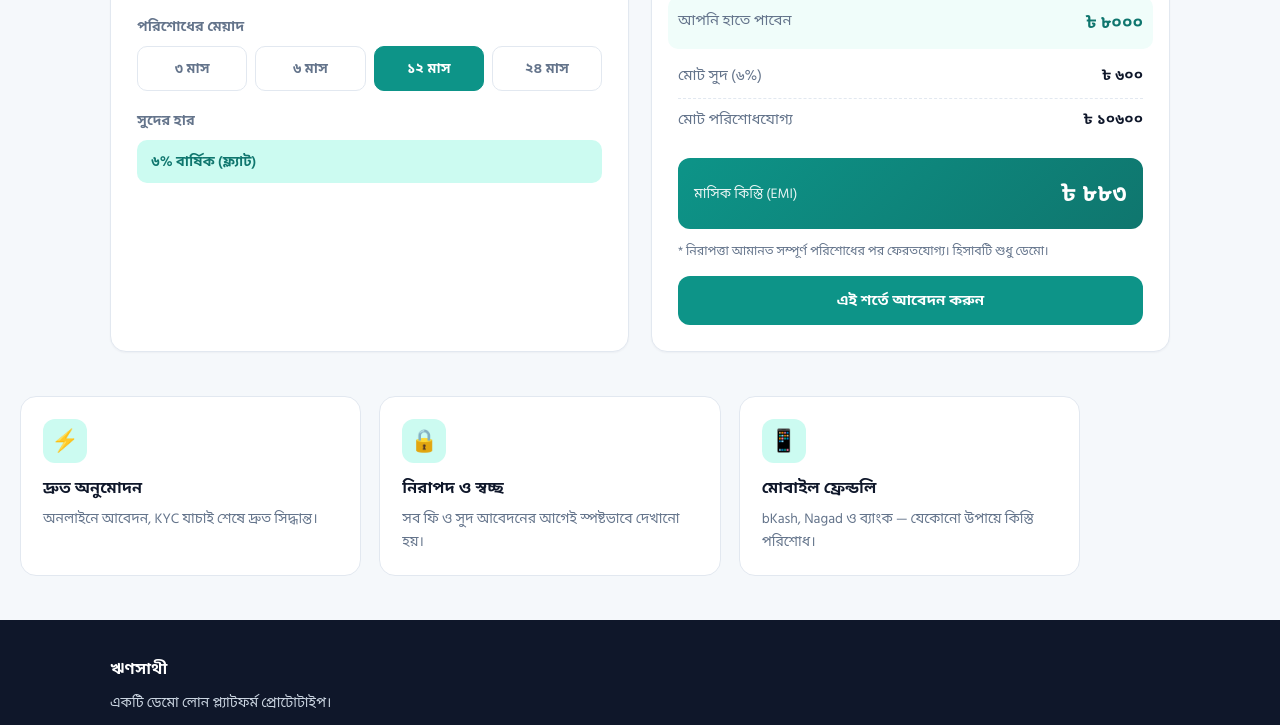
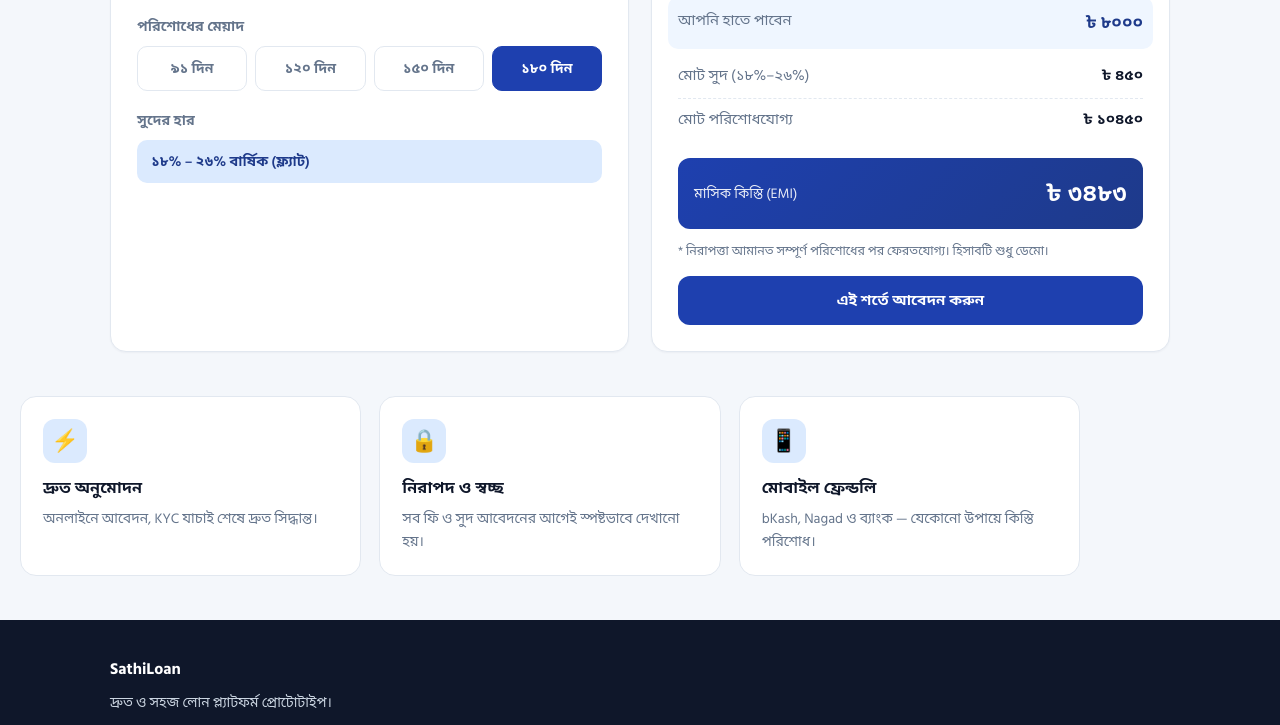
Before and after one commit to mdasifmdasif55555-glitch/LOAN-WEB, a plain HTML site: page index.html in a window 1280 px wide. Shown: the part 594-1319 px from the top of the page. Drawn offline with nearby package versions, Linux system fonts and the light colour scheme.

Commit message:
Update loan platform title and interest rates

```diff
--- a/index.html
+++ b/index.html
@@ -3,16 +3,16 @@
 <head>
 <meta charset="UTF-8" />
 <meta name="viewport" content="width=device-width, initial-scale=1.0" />
-<title>ঋণসাথী — সহজ লোন প্ল্যাটফর্ম</title>
+<title>SathiLoan — দ্রুত ও সহজ লোন</title>
 <link rel="preconnect" href="https://fonts.googleapis.com" />
 <link rel="preconnect" href="https://fonts.gstatic.com" crossorigin />
 <link href="https://fonts.googleapis.com/css2?family=Hind+Siliguri:wght@400;500;600;700&display=swap" rel="stylesheet" />
 <script src="https://cdn.jsdelivr.net/npm/@supabase/supabase-js@2"></script>
 <style>
   :root{
-    --bg:#f5f8fb; --card:#fff; --ink:#0f172a; --muted:#64748b;
-    --line:#e2e8f0; --brand:#0d9488; --brand-dark:#0f766e;
-    --brand-soft:#ccfbf1; --warn-soft:#fef3c7; --warn:#b45309;
+    --bg:#f4f7fb; --card:#fff; --ink:#0f172a; --muted:#64748b;
+    --line:#e2e8f0; --brand:#1e40af; --brand-dark:#1e3a8a;
+    --brand-soft:#dbeafe; --warn-soft:#fef3c7; --warn:#b45309;
     --danger:#dc2626; --ok:#059669; --radius:16px;
   }
   *{box-sizing:border-box;margin:0;padding:0}
@@ -88,11 +88,9 @@
   .calc-grid{display:grid;grid-template-columns:1fr 1fr;gap:22px;margin-top:12px}
   label.lbl{display:block;font-size:14px;font-weight:600;color:var(--muted);margin:18px 0 8px}
   label.lbl:first-of-type{margin-top:0}
-
   .amount-display{font-size:30px;font-weight:700;color:var(--brand);margin-bottom:6px}
   input[type=range]{width:100%;accent-color:var(--brand);height:6px;cursor:pointer}
   .range-labels{display:flex;justify-content:space-between;font-size:12px;color:var(--muted);margin-top:4px}
-
   .term-btns{display:grid;grid-template-columns:repeat(4,1fr);gap:8px}
   .term-btns button{
     padding:10px 0;border:1.5px solid var(--line);background:#fff;border-radius:10px;
@@ -100,7 +98,6 @@
   }
   .term-btns button:hover{border-color:var(--brand);color:var(--brand)}
   .term-btns button.active{background:var(--brand);border-color:var(--brand);color:#fff}
-
   .rate-box{background:var(--brand-soft);color:var(--brand-dark);font-weight:600;padding:10px 14px;border-radius:10px;font-size:14px}
 
   /* Breakdown */
@@ -109,9 +106,8 @@
   .breakdown li:last-child{border-bottom:none}
   .breakdown li span{color:var(--muted)}
   .breakdown li b{font-weight:600}
-  .breakdown li.net{background:#f0fdfa;margin:6px -10px;padding:12px 10px;border-radius:10px;border-bottom:none}
+  .breakdown li.net{background:#eff6ff;margin:6px -10px;padding:12px 10px;border-radius:10px;border-bottom:none}
   .breakdown li.net b{color:var(--brand-dark);font-size:17px}
-
   .emi-box{
     margin-top:16px;padding:16px;border-radius:12px;
     background:linear-gradient(135deg,var(--brand),var(--brand-dark));color:#fff;
@@ -119,7 +115,6 @@
   }
   .emi-box span{font-size:14px;opacity:.9}
   .emi-box b{font-size:24px;font-weight:700}
-
   .note{font-size:12.5px;color:var(--muted);margin-top:12px}
 
   /* Features */
@@ -207,7 +202,7 @@
 
 <header class="nav">
   <div class="wrap nav-inner">
-    <a class="brand" href="#" onclick="go('home');return false">ঋণ<span>সাথী</span></a>
+    <a class="brand" href="#" onclick="go('home');return false">Sathi<span>Loan</span></a>
     <nav>
       <a href="#" onclick="go('home');return false">হোম</a>
       <a href="#" onclick="go('apply');return false">আবেদন</a>
@@ -221,8 +216,8 @@
   <!-- ============ HOME / CALCULATOR ============ -->
   <section id="page-home">
     <div class="hero wrap">
-      <h1>সহজে, দ্রুত, <em>স্বচ্ছ</em> লোন</h1>
-      <p>১০,০০০ টাকা থেকে শুরু · ৬% বার্ষিক সুদ · সম্পূর্ণ অনলাইনে</p>
+      <h1>দ্রুত ও সহজ <em>লোন</em></h1>
+      <p>৯১ থেকে ১৮০ দিনের মেয়াদ · ১৮%–২৬% বার্ষিক সুদ · অনলাইনে আবেদন</p>
       <button class="btn" onclick="go('apply')">এখনই আবেদন করুন</button>
     </div>
 
@@ -236,14 +231,14 @@
 
         <label class="lbl">পরিশোধের মেয়াদ</label>
         <div class="term-btns" id="termBtns">
-          <button type="button" data-m="3">৩ মাস</button>
-          <button type="button" data-m="6">৬ মাস</button>
-          <button type="button" data-m="12" class="active">১২ মাস</button>
-          <button type="button" data-m="24">২৪ মাস</button>
+          <button type="button" data-m="3">৯১ দিন</button>
+          <button type="button" data-m="6">১২০ দিন</button>
+          <button type="button" data-m="9">১৫০ দিন</button>
+          <button type="button" data-m="12" class="active">১৮০ দিন</button>
         </div>
 
         <label class="lbl">সুদের হার</label>
-        <div class="rate-box">৬% বার্ষিক (ফ্ল্যাট)</div>
+        <div class="rate-box">১৮% – ২৬% বার্ষিক (ফ্ল্যাট)</div>
       </div>
 
       <div class="card">
@@ -253,7 +248,7 @@
           <li><span>নিরাপত্তা আমানত (১০%)</span><b id="bDeposit">৳ ১,০০০</b></li>
           <li><span>প্রসেসিং ফি (১০%)</span><b id="bFee">৳ ১,০০০</b></li>
           <li class="net"><span>আপনি হাতে পাবেন</span><b id="bNet">৳ ৮,০০০</b></li>
-          <li><span>মোট সুদ (৬%)</span><b id="bInterest">৳ ৬০০</b></li>
+          <li><span>মোট সুদ (১৮%–২৬%)</span><b id="bInterest">৳ ৬০০</b></li>
           <li><span>মোট পরিশোধযোগ্য</span><b id="bTotal">৳ ১০,৬০০</b></li>
         </ul>
         <div class="emi-box">
@@ -324,12 +319,12 @@
             </select>
           </div>
           <div class="field">
-            <label>মেয়াদ (মাস)</label>
+            <label>মেয়াদ</label>
             <select name="term" required>
-              <option value="3">৩ মাস</option>
-              <option value="6">৬ মাস</option>
-              <option value="12" selected>১২ মাস</option>
-              <option value="24">২৪ মাস</option>
+              <option value="3">৯১ দিন</option>
+              <option value="6">১২০ দিন</option>
+              <option value="9">১৫০ দিন</option>
+              <option value="12" selected>১৮০ দিন</option>
             </select>
           </div>
         </div>
@@ -417,8 +412,8 @@
 
 <footer>
   <div class="wrap">
-    <div style="font-size:16px;font-weight:700;color:#fff;margin-bottom:8px">ঋণসাথী</div>
-    <div>একটি ডেমো লোন প্ল্যাটফর্ম প্রোটোটাইপ।</div>
+    <div style="font-size:16px;font-weight:700;color:#fff;margin-bottom:8px">SathiLoan</div>
+    <div>দ্রুত ও সহজ লোন প্ল্যাটফর্ম প্রোটোটাইপ।</div>
     <p class="legal">
       <strong>আইনি সতর্কতা:</strong> বাংলাদেশে অনুমোদন ছাড়া ডিজিটাল মাধ্যমে ঋণ প্রদান বা সুদ আদায় অবৈধ।
       বাংলাদেশ ব্যাংক / MRA লাইসেন্স, AML/KYC ও গ্রাহক সুরক্ষা নীতি মানা বাধ্যতামূলক।
@@ -475,7 +470,6 @@ sb.auth.onAuthStateChange(async (_event, session) => {
   isAdmin = false;
 
   if(currentUser){
-    // Try fetch admin flag; ignore errors silently
     try{
       const { data } = await sb.from('profiles')
         .select('is_admin').eq('user_id', currentUser.id).maybeSingle();
@@ -577,7 +571,7 @@ function updateApplyGate(){
 }
 
 /* =========================================================
-   7) APPLY FORM SUBMIT  (single handler)
+   7) APPLY FORM SUBMIT
 ========================================================= */
 $('applyForm').addEventListener('submit', async e => {
   e.preventDefault();
@@ -602,7 +596,6 @@ $('applyForm').addEventListener('submit', async e => {
     const amount = Number(fd.get('loanAmount'));
     const term   = Number(fd.get('term'));
 
-    // ১. profile upsert
     const { error: pErr } = await sb.from('profiles').upsert({
       user_id: currentUser.id,
       full_name:      fd.get('name'),
@@ -613,7 +606,6 @@ $('applyForm').addEventListener('submit', async e => {
     }, { onConflict: 'user_id' });
     if(pErr) throw new Error('Profile: ' + pErr.message);
 
-    // ২. loan insert
     const { error: lErr } = await sb.from('loan_applications').insert({
       user_id:        currentUser.id,
       amount,
@@ -660,7 +652,7 @@ async function loadDashboard(){
   }
 
   box.innerHTML = data.map(l => {
-    const emi = (l.amount + l.amount * 0.06 * (l.term_months / 12)) / l.term_months;
+    const emi = (l.amount + l.amount * 0.18 * (l.term_months / 12)) / l.term_months;
     const canPay = l.status === 'disbursed' || l.status === 'approved';
     return `
       <div class="loan-item">
@@ -765,11 +757,11 @@ async function updateStatus(id, status){
 /* =========================================================
    10) CALCULATOR
 ========================================================= */
-const RATE = 0.06;  // বার্ষিক ফ্ল্যাট সুদ
+const RATE = 0.18;  // বার্ষিক ফ্ল্যাট সুদ (ডিফল্ট ১৮%)
 const DEP  = 0.10;  // নিরাপত্তা আমানত
 const FEE  = 0.10;  // প্রসেসিং ফি
 
-const calcState = { amount: 10000, months: 12 };
+const calcState = { amount: 10000, months: 3 };
 
 function recalc(){
   const a = calcState.amount;
```
